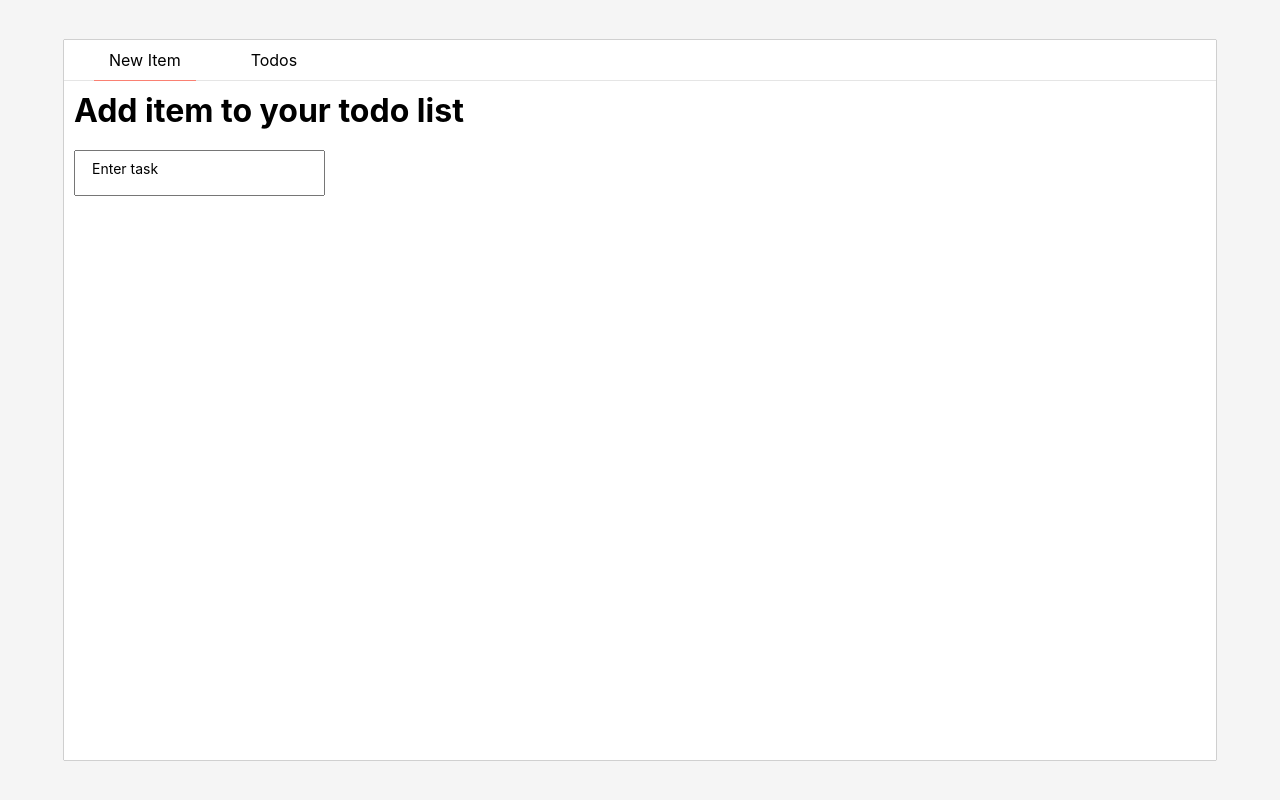
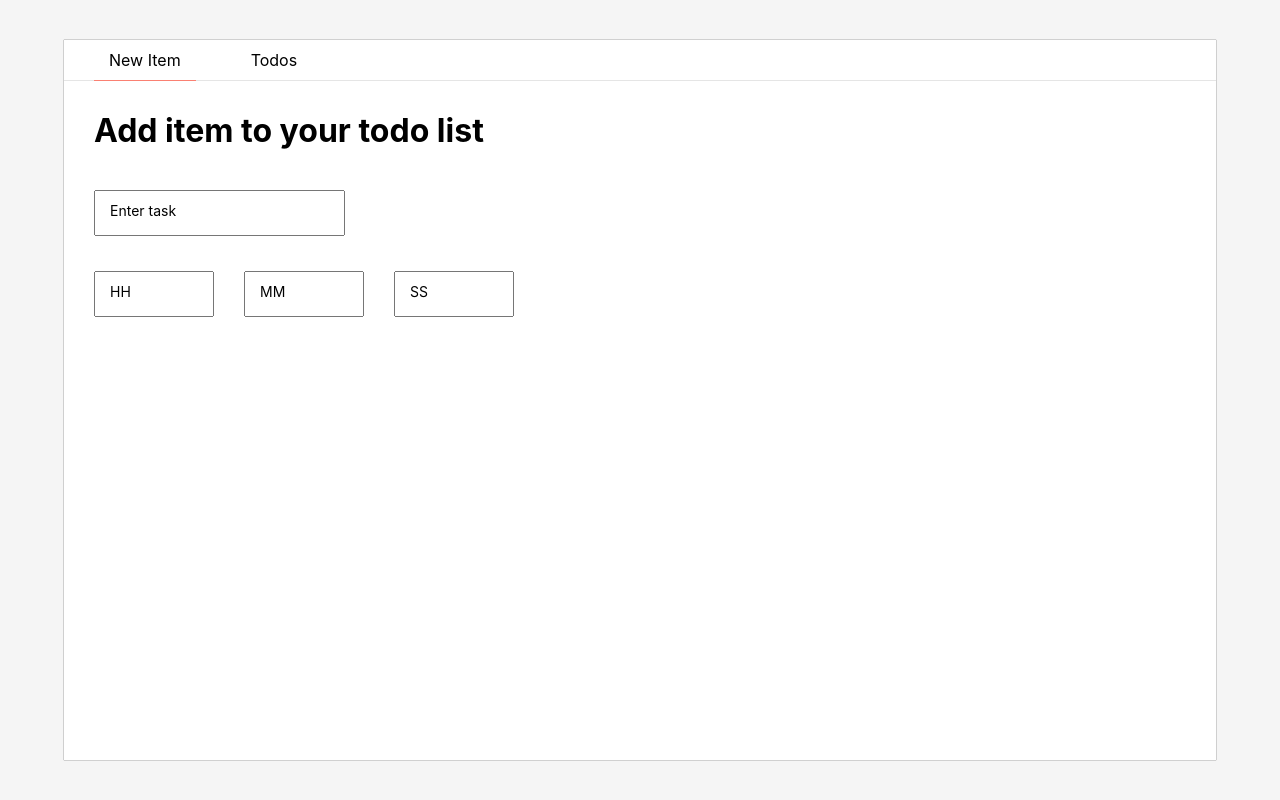
Before and after one commit to prakhar7s/react-firebase-todo-app, a React (Create React App) app: page /add-todo in a window 1280 px wide. Built offline with nearby package versions, Linux system fonts and the light colour scheme; no server answers.

Commit message:
loader integrated and UI improved

```diff
--- a/src/Components/AddTodo/AddTodo.jsx
+++ b/src/Components/AddTodo/AddTodo.jsx
@@ -4,14 +4,15 @@ import "./AddTodo.scss";
 
 import { firestore } from "../../Firebase/firebase";
 
-const AddTodo = () => {
+const AddTodo = (props) => {
   const addTodoLoading = useRef();
 
   const addTodoToDB = async (e) => {
     const formEle = e.target;
     e.preventDefault();
 
-    const [todoName] = formEle.elements;
+    const [todoName, HH, MM, SS] = formEle.elements;
+    const time = `${HH.value}:${MM.value}:${SS.value}`;
 
     if (todoName.value.length === 0) {
       return;
@@ -19,9 +20,10 @@ const AddTodo = () => {
 
     const objToStore = {
       todoName: todoName.value,
+      time,
     };
 
-    addTodoLoading.current.style.display = "block";
+    addTodoLoading.current.style.display = "grid";
     console.log(todoName.value);
 
     // Add to do to the database
@@ -37,6 +39,7 @@ const AddTodo = () => {
       .catch((err) => console.err(err));
 
     addTodoLoading.current.style.display = "none";
+    props.history.push("all-todos");
   };
 
   const addFocus = (e) => {
@@ -84,9 +87,52 @@ const AddTodo = () => {
             type="text"
           />
         </div>
+
+        <div className="input-time">
+          <div className="inputItem">
+            <span>HH</span>
+            <input
+              onFocus={(e) => addFocus(e)}
+              onBlur={(e) => removeFocus(e)}
+              type="number"
+              max="23"
+              min="0"
+              maxLength="2"
+            />
+          </div>
+          <div className="inputItem">
+            <span>MM</span>
+            <input
+              onFocus={(e) => addFocus(e)}
+              onBlur={(e) => removeFocus(e)}
+              type="number"
+              max="59"
+              min="0"
+              maxLength="2"
+            />
+          </div>
+          <div className="inputItem">
+            <span>SS</span>
+            <input
+              onFocus={(e) => addFocus(e)}
+              onBlur={(e) => removeFocus(e)}
+              type="number"
+              max="59"
+              min="0"
+              maxLength="2"
+            />
+          </div>
+        </div>
+
         <input type="submit" style={{ display: "none" }} />
       </form>
-      <div ref={addTodoLoading} className="add-todo-loading"></div>
+      <div ref={addTodoLoading} className="add-todo-loading">
+        <div className="loader">
+          <span></span>
+          <span></span>
+          <span></span>
+        </div>
+      </div>
     </div>
   );
 };
--- a/src/Components/AddTodo/AddTodo.scss
+++ b/src/Components/AddTodo/AddTodo.scss
@@ -1,4 +1,7 @@
 .add-todo {
+  padding: 20px;
+  position: relative;
+
   .heading {
     margin: 10px;
   }
@@ -8,48 +11,102 @@
 
     .inputItem {
       position: relative;
+      margin: 20px 0;
 
-      input[type="text"] {
+      input {
         padding: 12px 20px;
         outline: none;
         font-size: 16px;
+
+        &:invalid {
+          border: 1px solid #fd4a2b60;
+        }
       }
 
       span {
         position: absolute;
         font-size: 14px;
-        left: 18px;
-        top: 10px;
-        transition: transform 0.7s;
+        left: 16px;
+        top: 12px;
+        transition: transform 0.6s;
         pointer-events: none;
       }
 
       &.focussed {
-        input[type="text"] {
+        input {
           border: 1px solid #00800060;
         }
 
         span {
-          transform: translateY(-22px);
+          transform: translateY(-24px);
           background: white;
           padding: 4px;
           color: green;
         }
       }
     }
+
+    .input-time {
+      display: flex;
+      margin: 35px 0;
+
+      .inputItem {
+        margin: 0 15px;
+
+        &:first-child {
+          margin-left: 0;
+        }
+
+        input {
+          width: 120px;
+
+          &:invalid {
+            border: 1px solid #fd4a2b95;
+          }
+        }
+      }
+    }
   }
 
   .add-todo-loading {
-    width: 30px;
-    height: 30px;
-    border-radius: 50%;
-    border: 2px dashed green;
-    animation: rotate 1s infinite;
+    background: rgba(0, 0, 0, 0.1);
+    position: absolute;
+    width: 100%;
+    height: 90vh;
+    top: -40px;
+    left: 0;
     display: none;
+    place-items: center;
 
-    @keyframes rotate {
+    .loader {
+      display: flex;
+      justify-content: space-between;
+      width: 35px;
+      span {
+        width: 7px;
+        height: 40px;
+        background: rgba(0, 0, 0, 0.4);
+
+        &:nth-child(1) {
+          animation: changeColor 1s infinite;
+        }
+
+        &:nth-child(2) {
+          animation: changeColor 2s infinite;
+        }
+
+        &:nth-child(3) {
+          animation: changeColor 1s infinite;
+        }
+      }
+    }
+
+    @keyframes changeColor {
+      80% {
+        background: rgba(0, 0, 0, 0.4);
+      }
       100% {
-        transform: rotate(360deg);
+        background: orange;
       }
     }
   }
--- a/src/Components/DisplayTodos/DisplayTodos.jsx
+++ b/src/Components/DisplayTodos/DisplayTodos.jsx
@@ -31,7 +31,7 @@ const DisplayTodos = () => {
 
   return (
     <div className="display-todos">
-      <h1>Display Todo</h1>
+      <h1 className="heading">Display Todo</h1>
 
       {todos.map((todo) => (
         <TodoItem key={todo.id} todo={todo} />
--- a/src/Components/DisplayTodos/DisplayTodos.scss
+++ b/src/Components/DisplayTodos/DisplayTodos.scss
@@ -0,0 +1,5 @@
+.display-todos {
+  .heading {
+    margin: 10px;
+  }
+}
--- a/src/Components/Todo/Todo.scss
+++ b/src/Components/Todo/Todo.scss
@@ -3,6 +3,7 @@
   background: #f5f5f5;
   display: grid;
   place-items: center;
+  position: relative;
 
   .todo {
     width: 90%;
--- a/src/Components/TodoItem/TodoItem.scss
+++ b/src/Components/TodoItem/TodoItem.scss
@@ -4,9 +4,13 @@
   display: flex;
   justify-content: space-between;
   align-items: center;
-  background: black;
+  background: rgba(68, 129, 243, 0.9);
   color: white;
   box-shadow: 0 0 1px 0 rgba(0, 0, 0, 1);
+
+  &:hover {
+    background: rgba(68, 129, 243, 1);
+  }
 
   .todo-name {
     font-size: 18px;
```
